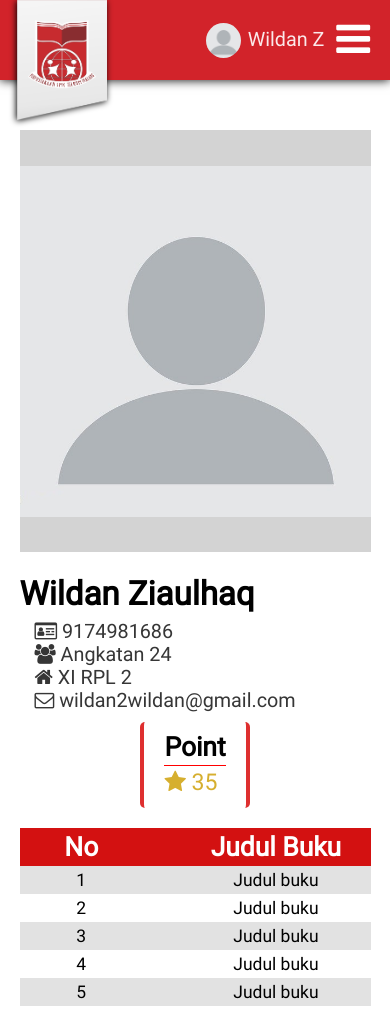
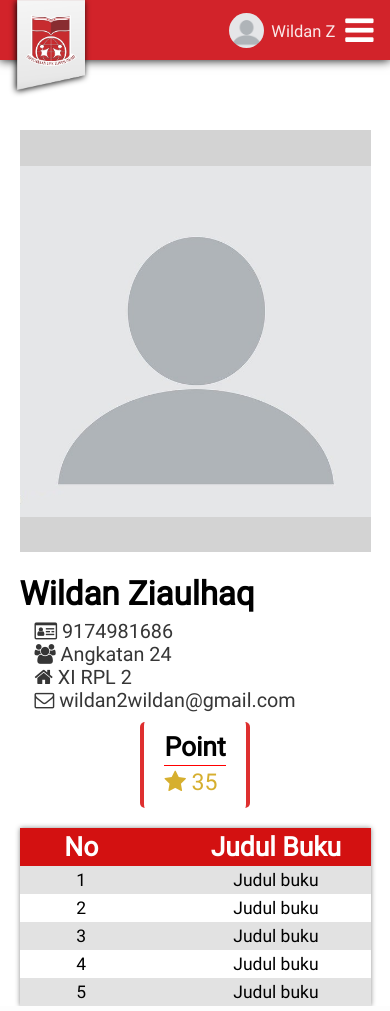
Before and after one commit to WildanZq/ProjectLibrary, a CodeIgniter app: page /database/dashboard in a window 390 px wide. Run offline with CodeIgniter, Linux system fonts and the light colour scheme.

Commit message:
Minor fix

```diff
--- a/assets/css/index_style.css
+++ b/assets/css/index_style.css
@@ -250,6 +250,10 @@
     cursor: pointer;
 }
 @media only screen and (max-width: 768px) {
+    .top .ts {
+        height: 50px;
+        top: 20px;
+    }
     .top .bg {
         background-image: url(../images/bg-s.jpeg);
     }
--- a/assets/css/owl.css
+++ b/assets/css/owl.css
@@ -6,7 +6,6 @@
   align-items: center;
   height: 50vh;
   overflow: hidden;
-  border-radius: 4px 4px 0 0;
 }
 .posterItem .read {
   position: absolute;
@@ -64,7 +63,7 @@
   font-size: 16px;
 }
 .posterItem:hover img {
-  transform: translateY(-13%);
+  transform: translateY(-10%);
   filter: brightness(.85);
 }
 .posterItem:hover .detil {
--- a/assets/css/owl.theme.default.css
+++ b/assets/css/owl.theme.default.css
@@ -31,12 +31,12 @@
     font-size: 30px;
     margin: 5px;
     padding: 4px 13px;
-    background: rgba(0,0,0,.3);
+    background: rgba(0,0,0,.25);
     display: inline-block;
     cursor: pointer;
     border-radius: 100px; }
     .owl-theme .owl-nav [class*='owl-']:hover {
-      background: rgba(0,0,0,.7);
+      background: rgba(0,0,0,.6);
       color: #FFF;
       text-decoration: none; }
   .owl-theme .owl-nav .disabled {
--- a/assets/css/style.css
+++ b/assets/css/style.css
@@ -46,6 +46,9 @@ input {
     outline: none;
     margin: 0 5px;
     padding: 10px;
+}
+select {
+  cursor: pointer;
 }
 input:focus, textarea:focus, select:focus {
     outline: 1px solid #f51818;
@@ -168,6 +171,7 @@ footer .f-right {
     position: relative;
     padding-bottom: 2px;
     color: rgba(255, 255, 255, 0.9);
+    transform: translateY(2px);
 }
 .header span:after {
     content: "";
@@ -188,7 +192,7 @@ footer .f-right {
 }
 .dropdown-wrapper {
     position: absolute;
-    top: 28px;
+    top: 30px;
     left: 42px;
     justify-content: center;
     align-items: center;
@@ -199,6 +203,9 @@ footer .f-right {
     height: 0;
     overflow: hidden;
     box-shadow: 0 0 10px #8e8e8e;
+}
+.header .dropdown-wrapper a {
+  text-decoration: none;
 }
 .header .dropdown-wrapper span {
     color: #b51212;
@@ -396,12 +403,20 @@ footer .wrapper {
     padding: 20px 0;
 }
 @media only screen and (max-width: 768px) {
+    .header {
+        height: 60px;
+    }
+    .header span {
+        font-size: .5em;
+    }
     .header i {
+        font-size: 1em;
         margin-right: .5em;
         margin-left: .3em;
     }
     .header .logo {
         left: .5em;
+        height: 90px;
     }
     .sidebar-wrapper .sidebar .close-nav {
         margin-right: .3em;
--- a/assets/css/table.css
+++ b/assets/css/table.css
@@ -4,8 +4,8 @@
     margin: auto;
     max-width: 1100px;
     width: 90%;
-    padding-bottom: 5px;
     min-height: 150px;
+    box-shadow: 0 0 5px #8b8b8b;
 }
 .h-wrapper table {
     margin: auto;
@@ -23,6 +23,12 @@
     font-size: .53em;
     text-align: center;
 }
+.h-wrapper tr {
+    transition: 0s;
+}
 .h-wrapper tr:nth-child(even) {
     background: #e2e2e2;
 }
+.h-wrapper tr:hover {
+    background: #d2cece;
+}
--- a/assets/script/navbar.js
+++ b/assets/script/navbar.js
@@ -1,5 +1,5 @@
 function showP() {
-    $(".dropdown-wrapper").css({height: "80px"});
+    $(".dropdown-wrapper").css({height: "82px"});
 }
 function closeP() {
     $(".dropdown-wrapper").css({height: "0"});
```
Also changed, not shown: assets/css/owl.carousel.css.
